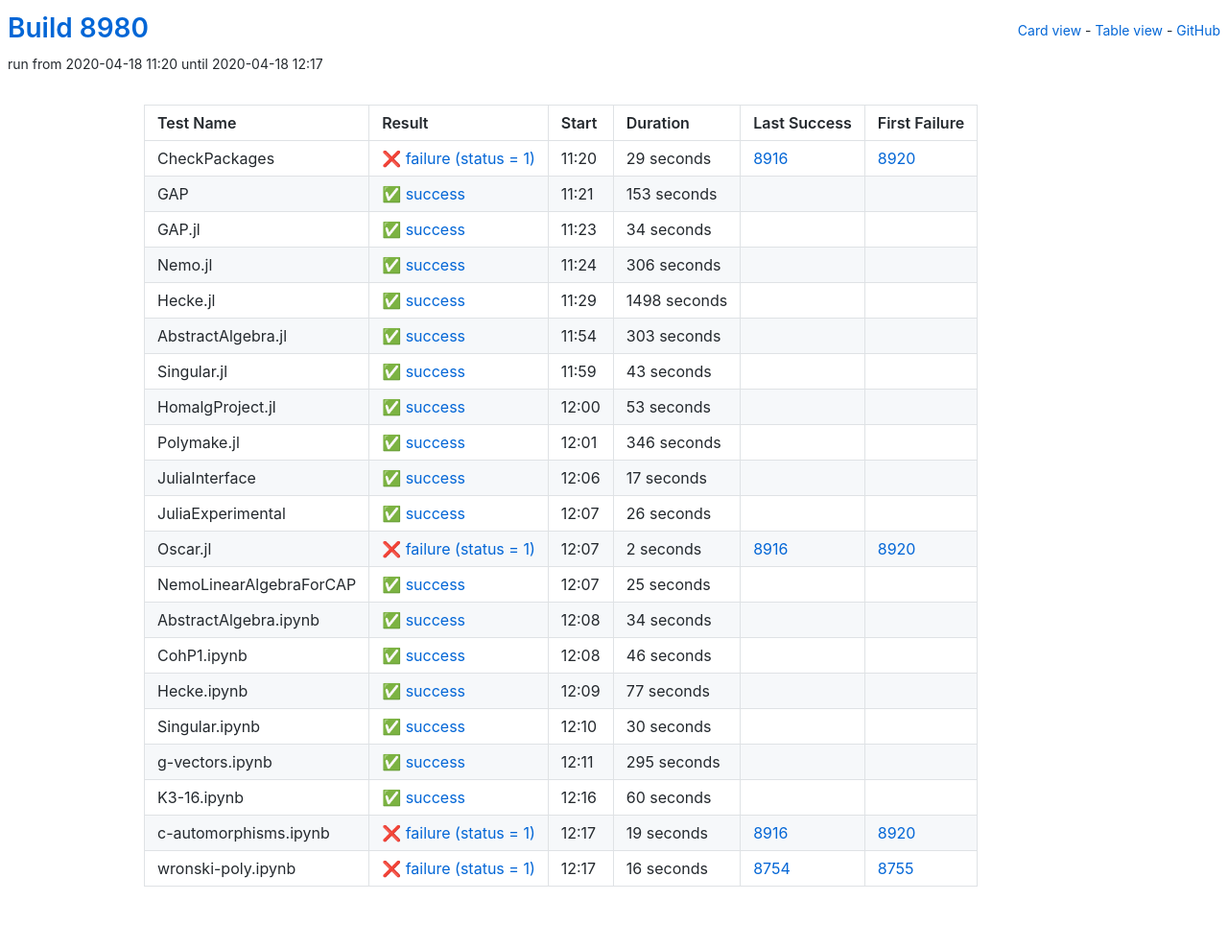
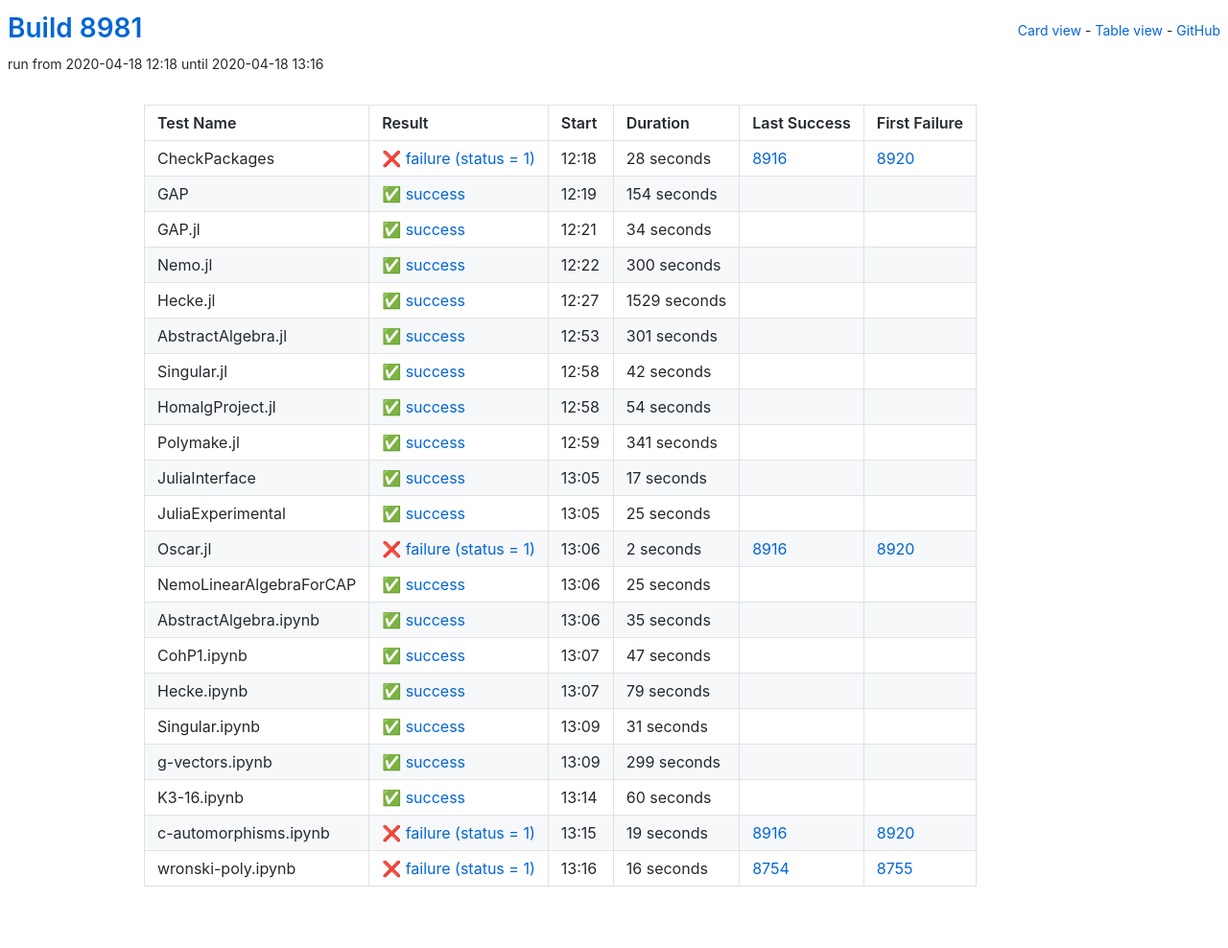
Before and after one commit to oscar-system/oscar-ci-status, a Jekyll site: the page built from table.html, in a window 1280 px wide. Shown: the whole page at 96% size. Built offline with Jekyll 4.4.1, drawn with Linux system fonts in a browser that asks for light colours.

Commit message:
Build 8981

```diff
--- a/_data/ci.yml
+++ b/_data/ci.yml
@@ -1,27 +1,27 @@
-build: 8980
-build_url: https://oscarci.mathematik.uni-kl.de/job/oscar/8980/
+build: 8981
+build_url: https://oscarci.mathematik.uni-kl.de/job/oscar/8981/
 job: oscar
 tests:
-- duration: 29
+- duration: 28
   exitcode: 1
   first_failure: 8920
   first_failure_url: https://oscarci.mathematik.uni-kl.de/job/oscar/8920/
   last_success: 8916
   last_success_url: https://oscarci.mathematik.uni-kl.de/job/oscar/8916/
-  log: https://oscarci.mathematik.uni-kl.de/job/oscar/8980/artifact/logs/build-8980/CheckPackages.log
+  log: https://oscarci.mathematik.uni-kl.de/job/oscar/8981/artifact/logs/build-8981/CheckPackages.log
   name: CheckPackages
-  start: 2020-04-18 11:20
+  start: 2020-04-18 12:18
   status: failure
   success: false
-- duration: 153
+- duration: 154
   exitcode: 0
   first_failure: false
   first_failure_url: null
   last_success: false
   last_success_url: null
-  log: https://oscarci.mathematik.uni-kl.de/job/oscar/8980/artifact/logs/build-8980/GAP.log
+  log: https://oscarci.mathematik.uni-kl.de/job/oscar/8981/artifact/logs/build-8981/GAP.log
   name: GAP
-  start: 2020-04-18 11:21
+  start: 2020-04-18 12:19
   status: success
   success: true
 - duration: 34
@@ -30,75 +30,75 @@
   first_failure_url: null
   last_success: false
   last_success_url: null
-  log: https://oscarci.mathematik.uni-kl.de/job/oscar/8980/artifact/logs/build-8980/GAP.jl.log
+  log: https://oscarci.mathematik.uni-kl.de/job/oscar/8981/artifact/logs/build-8981/GAP.jl.log
   name: GAP.jl
-  start: 2020-04-18 11:23
+  start: 2020-04-18 12:21
   status: success
   success: true
-- duration: 306
+- duration: 300
   exitcode: 0
   first_failure: false
   first_failure_url: null
   last_success: false
   last_success_url: null
-  log: https://oscarci.mathematik.uni-kl.de/job/oscar/8980/artifact/logs/build-8980/Nemo.jl.log
+  log: https://oscarci.mathematik.uni-kl.de/job/oscar/8981/artifact/logs/build-8981/Nemo.jl.log
   name: Nemo.jl
-  start: 2020-04-18 11:24
+  start: 2020-04-18 12:22
   status: success
   success: true
-- duration: 1498
+- duration: 1529
   exitcode: 0
   first_failure: false
   first_failure_url: null
   last_success: false
   last_success_url: null
-  log: https://oscarci.mathematik.uni-kl.de/job/oscar/8980/artifact/logs/build-8980/Hecke.jl.log
+  log: https://oscarci.mathematik.uni-kl.de/job/oscar/8981/artifact/logs/build-8981/Hecke.jl.log
   name: Hecke.jl
-  start: 2020-04-18 11:29
+  start: 2020-04-18 12:27
   status: success
   success: true
-- duration: 303
+- duration: 301
   exitcode: 0
   first_failure: false
   first_failure_url: null
   last_success: false
   last_success_url: null
-  log: https://oscarci.mathematik.uni-kl.de/job/oscar/8980/artifact/logs/build-8980/AbstractAlgebra.jl.log
+  log: https://oscarci.mathematik.uni-kl.de/job/oscar/8981/artifact/logs/build-8981/AbstractAlgebra.jl.log
   name: AbstractAlgebra.jl
-  start: 2020-04-18 11:54
+  start: 2020-04-18 12:53
   status: success
   success: true
-- duration: 43
+- duration: 42
   exitcode: 0
   first_failure: false
   first_failure_url: null
   last_success: false
   last_success_url: null
-  log: https://oscarci.mathematik.uni-kl.de/job/oscar/8980/artifact/logs/build-8980/Singular.jl.log
+  log: https://oscarci.mathematik.uni-kl.de/job/oscar/8981/artifact/logs/build-8981/Singular.jl.log
   name: Singular.jl
-  start: 2020-04-18 11:59
+  start: 2020-04-18 12:58
   status: success
   success: true
-- duration: 53
+- duration: 54
   exitcode: 0
   first_failure: false
   first_failure_url: null
   last_success: false
   last_success_url: null
-  log: https://oscarci.mathematik.uni-kl.de/job/oscar/8980/artifact/logs/build-8980/HomalgProject.jl.log
+  log: https://oscarci.mathematik.uni-kl.de/job/oscar/8981/artifact/logs/build-8981/HomalgProject.jl.log
   name: HomalgProject.jl
-  start: 2020-04-18 12:00
+  start: 2020-04-18 12:58
   status: success
   success: true
-- duration: 346
+- duration: 341
   exitcode: 0
   first_failure: false
   first_failure_url: null
   last_success: false
   last_success_url: null
-  log: https://oscarci.mathematik.uni-kl.de/job/oscar/8980/artifact/logs/build-8980/Polymake.jl.log
+  log: https://oscarci.mathematik.uni-kl.de/job/oscar/8981/artifact/logs/build-8981/Polymake.jl.log
   name: Polymake.jl
-  start: 2020-04-18 12:01
+  start: 2020-04-18 12:59
   status: success
   success: true
 - duration: 17
@@ -107,20 +107,20 @@
   first_failure_url: null
   last_success: false
   last_success_url: null
-  log: https://oscarci.mathematik.uni-kl.de/job/oscar/8980/artifact/logs/build-8980/JuliaInterface.log
+  log: https://oscarci.mathematik.uni-kl.de/job/oscar/8981/artifact/logs/build-8981/JuliaInterface.log
   name: JuliaInterface
-  start: 2020-04-18 12:06
+  start: 2020-04-18 13:05
   status: success
   success: true
-- duration: 26
+- duration: 25
   exitcode: 0
   first_failure: false
   first_failure_url: null
   last_success: false
   last_success_url: null
-  log: https://oscarci.mathematik.uni-kl.de/job/oscar/8980/artifact/logs/build-8980/JuliaExperimental.log
+  log: https://oscarci.mathematik.uni-kl.de/job/oscar/8981/artifact/logs/build-8981/JuliaExperimental.log
   name: JuliaExperimental
-  start: 2020-04-18 12:07
+  start: 2020-04-18 13:05
   status: success
   success: true
 - duration: 2
@@ -129,9 +129,9 @@
   first_failure_url: https://oscarci.mathematik.uni-kl.de/job/oscar/8920/
   last_success: 8916
   last_success_url: https://oscarci.mathematik.uni-kl.de/job/oscar/8916/
-  log: https://oscarci.mathematik.uni-kl.de/job/oscar/8980/artifact/logs/build-8980/Oscar.jl.log
+  log: https://oscarci.mathematik.uni-kl.de/job/oscar/8981/artifact/logs/build-8981/Oscar.jl.log
   name: Oscar.jl
-  start: 2020-04-18 12:07
+  start: 2020-04-18 13:06
   status: failure
   success: false
 - duration: 25
@@ -140,64 +140,64 @@
   first_failure_url: null
   last_success: false
   last_success_url: null
-  log: https://oscarci.mathematik.uni-kl.de/job/oscar/8980/artifact/logs/build-8980/NemoLinearAlgebraForCAP.log
+  log: https://oscarci.mathematik.uni-kl.de/job/oscar/8981/artifact/logs/build-8981/NemoLinearAlgebraForCAP.log
   name: NemoLinearAlgebraForCAP
-  start: 2020-04-18 12:07
+  start: 2020-04-18 13:06
   status: success
   success: true
-- duration: 34
+- duration: 35
   exitcode: 0
   first_failure: false
   first_failure_url: null
   last_success: false
   last_success_url: null
-  log: https://oscarci.mathematik.uni-kl.de/job/oscar/8980/artifact/logs/build-8980/AbstractAlgebra.ipynb.log
+  log: https://oscarci.mathematik.uni-kl.de/job/oscar/8981/artifact/logs/build-8981/AbstractAlgebra.ipynb.log
   name: AbstractAlgebra.ipynb
-  start: 2020-04-18 12:08
+  start: 2020-04-18 13:06
   status: success
   success: true
-- duration: 46
+- duration: 47
   exitcode: 0
   first_failure: false
   first_failure_url: null
   last_success: false
   last_success_url: null
-  log: https://oscarci.mathematik.uni-kl.de/job/oscar/8980/artifact/logs/build-8980/CohP1.ipynb.log
+  log: https://oscarci.mathematik.uni-kl.de/job/oscar/8981/artifact/logs/build-8981/CohP1.ipynb.log
   name: CohP1.ipynb
-  start: 2020-04-18 12:08
+  start: 2020-04-18 13:07
   status: success
   success: true
-- duration: 77
+- duration: 79
   exitcode: 0
   first_failure: false
   first_failure_url: null
   last_success: false
   last_success_url: null
-  log: https://oscarci.mathematik.uni-kl.de/job/oscar/8980/artifact/logs/build-8980/Hecke.ipynb.log
+  log: https://oscarci.mathematik.uni-kl.de/job/oscar/8981/artifact/logs/build-8981/Hecke.ipynb.log
   name: Hecke.ipynb
-  start: 2020-04-18 12:09
+  start: 2020-04-18 13:07
   status: success
   success: true
-- duration: 30
+- duration: 31
   exitcode: 0
   first_failure: false
   first_failure_url: null
   last_success: false
   last_success_url: null
-  log: https://oscarci.mathematik.uni-kl.de/job/oscar/8980/artifact/logs/build-8980/Singular.ipynb.log
+  log: https://oscarci.mathematik.uni-kl.de/job/oscar/8981/artifact/logs/build-8981/Singular.ipynb.log
   name: Singular.ipynb
-  start: 2020-04-18 12:10
+  start: 2020-04-18 13:09
   status: success
   success: true
-- duration: 295
+- duration: 299
   exitcode: 0
   first_failure: false
   first_failure_url: null
   last_success: false
   last_success_url: null
-  log: https://oscarci.mathematik.uni-kl.de/job/oscar/8980/artifact/logs/build-8980/g-vectors.ipynb.log
+  log: https://oscarci.mathematik.uni-kl.de/job/oscar/8981/artifact/logs/build-8981/g-vectors.ipynb.log
   name: g-vectors.ipynb
-  start: 2020-04-18 12:11
+  start: 2020-04-18 13:09
   status: success
   success: true
 - duration: 60
@@ -206,9 +206,9 @@
   first_failure_url: null
   last_success: false
   last_success_url: null
-  log: https://oscarci.mathematik.uni-kl.de/job/oscar/8980/artifact/logs/build-8980/K3-16.ipynb.log
+  log: https://oscarci.mathematik.uni-kl.de/job/oscar/8981/artifact/logs/build-8981/K3-16.ipynb.log
   name: K3-16.ipynb
-  start: 2020-04-18 12:16
+  start: 2020-04-18 13:14
   status: success
   success: true
 - duration: 19
@@ -217,9 +217,9 @@
   first_failure_url: https://oscarci.mathematik.uni-kl.de/job/oscar/8920/
   last_success: 8916
   last_success_url: https://oscarci.mathematik.uni-kl.de/job/oscar/8916/
-  log: https://oscarci.mathematik.uni-kl.de/job/oscar/8980/artifact/logs/build-8980/c-automorphisms.ipynb.log
+  log: https://oscarci.mathematik.uni-kl.de/job/oscar/8981/artifact/logs/build-8981/c-automorphisms.ipynb.log
   name: c-automorphisms.ipynb
-  start: 2020-04-18 12:17
+  start: 2020-04-18 13:15
   status: failure
   success: false
 - duration: 16
@@ -228,8 +228,8 @@
   first_failure_url: https://oscarci.mathematik.uni-kl.de/job/oscar/8755/
   last_success: 8754
   last_success_url: https://oscarci.mathematik.uni-kl.de/job/oscar/8754/
-  log: https://oscarci.mathematik.uni-kl.de/job/oscar/8980/artifact/logs/build-8980/wronski-poly.ipynb.log
+  log: https://oscarci.mathematik.uni-kl.de/job/oscar/8981/artifact/logs/build-8981/wronski-poly.ipynb.log
   name: wronski-poly.ipynb
-  start: 2020-04-18 12:17
+  start: 2020-04-18 13:16
   status: failure
   success: false
```
Also changed, not shown: README.md.
